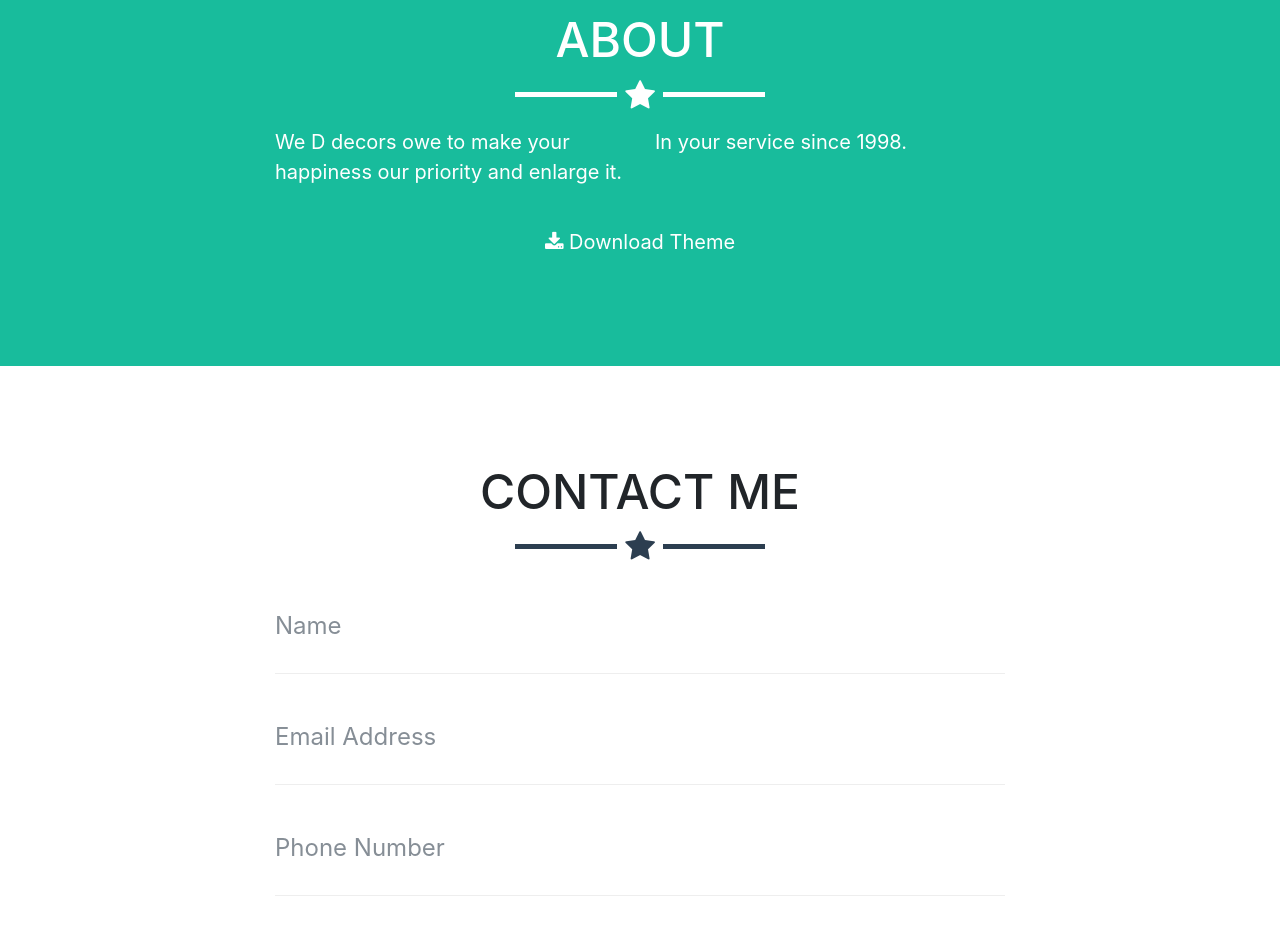
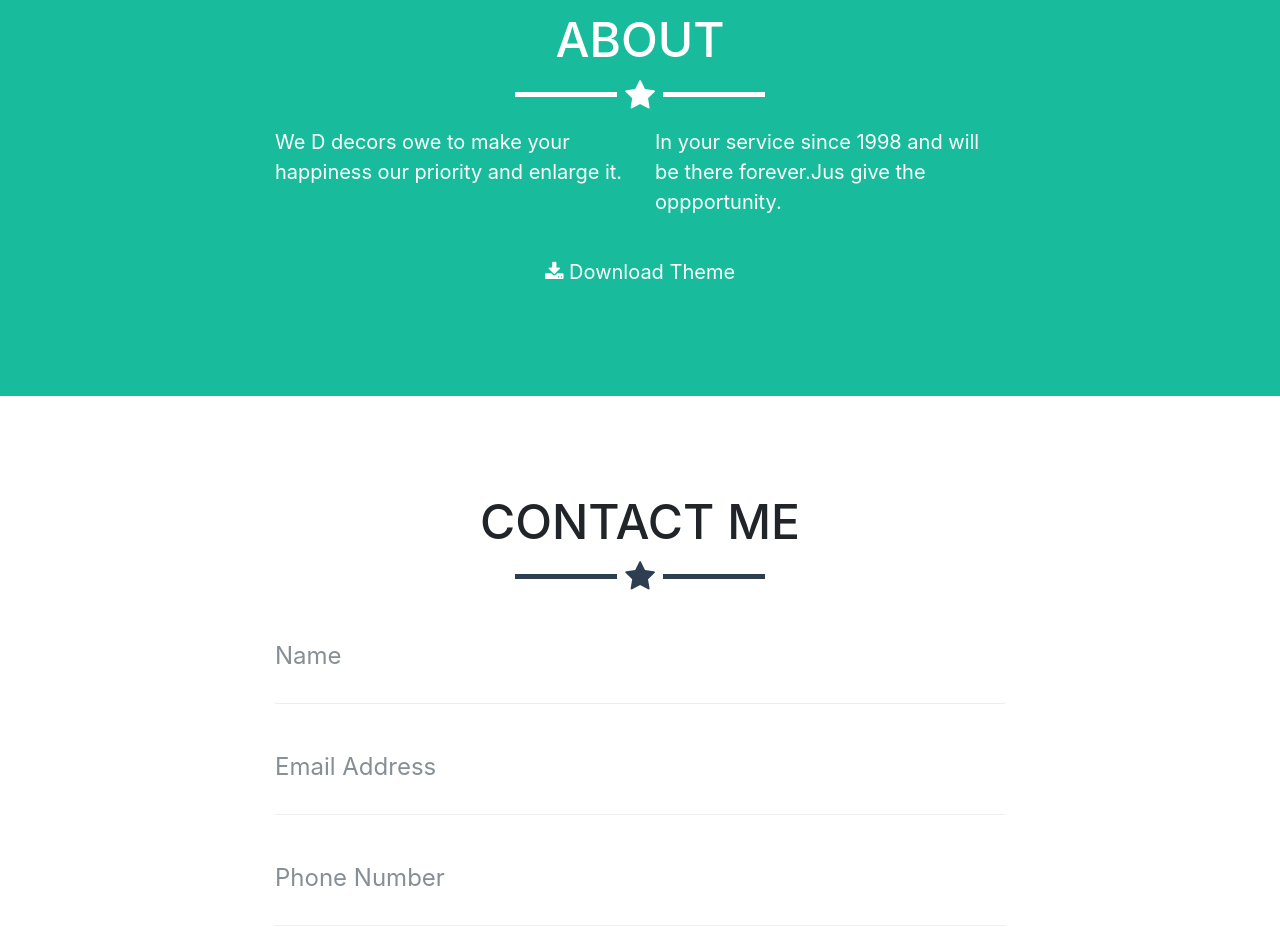
Before and after one commit to devyanigeca/dk_domain, a website with bundled scripts: page index.html in a window 1280 px wide. Shown: the part 1780-2707 px from the top of the page. Built offline with nearby package versions, Linux system fonts and the light colour scheme; files whose address does not match are found by name.

Commit message:
this is for my practice

```diff
--- a/index.html
+++ b/index.html
@@ -141,7 +141,8 @@
             <p>We D decors owe to make your happiness our priority and enlarge it.</p>
           </div>
           <div class="col-lg-4 mr-auto">
-            <p>In your service since 1998.</p>
+            <p>In your service since 1998 and will be there forever.Jus give the oppportunity.
+            </p>
           </div>
           <div class="col-lg-8 mx-auto text-center">
             <a href="#" class="btn btn-lg btn-outline">
```
